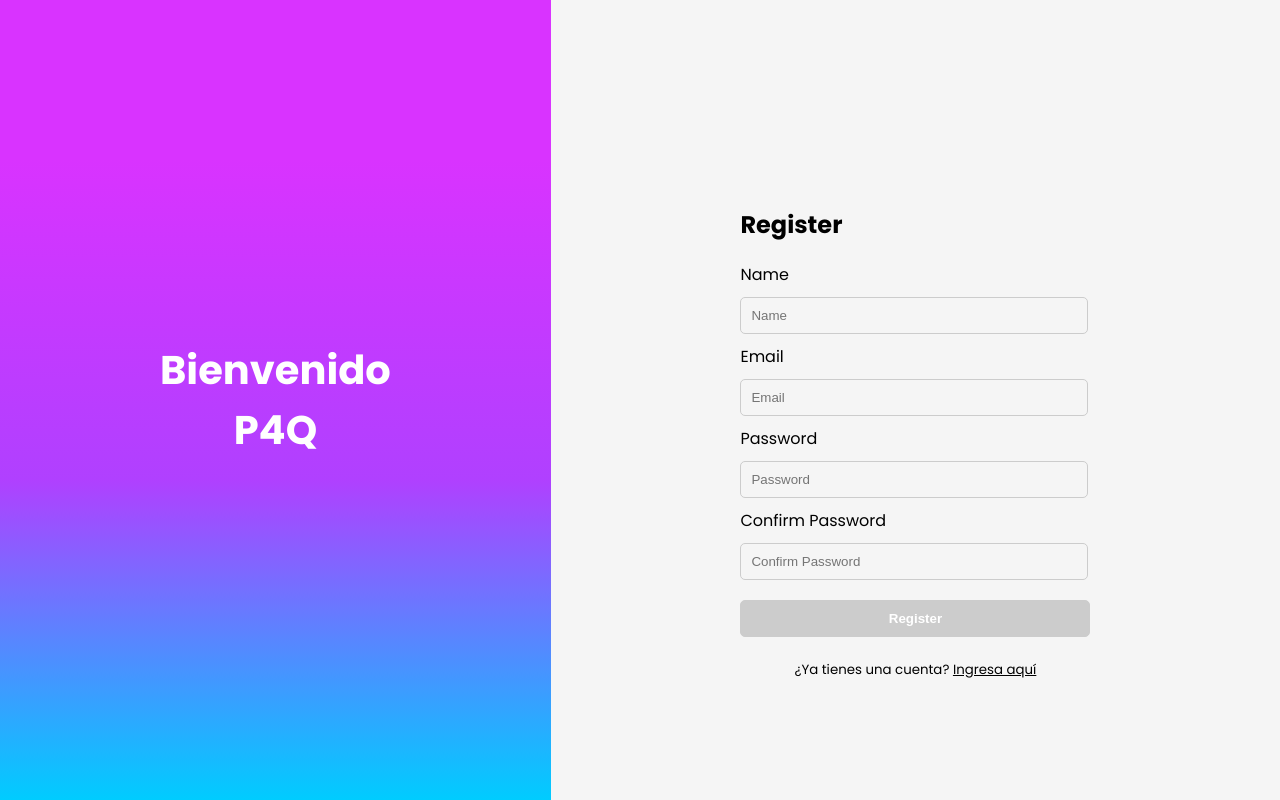
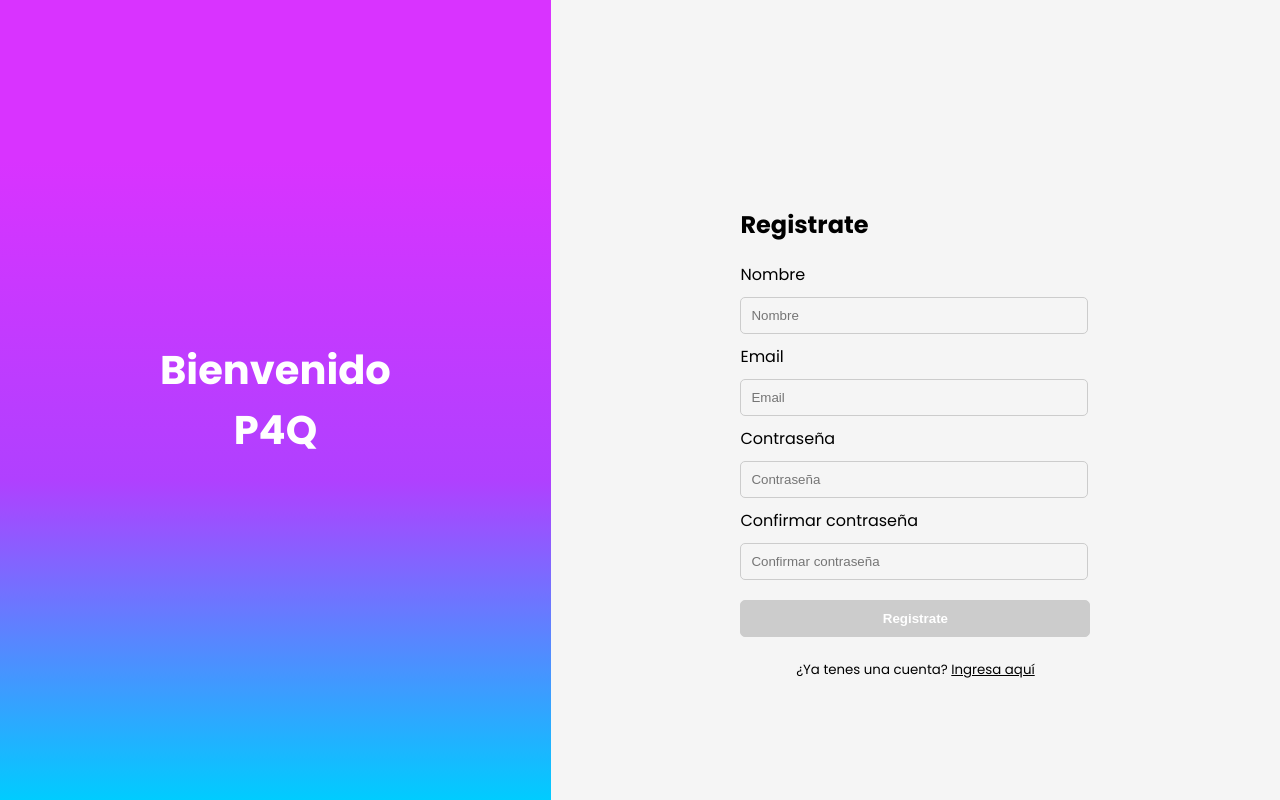
Before and after one commit to MartinCaraballo/P4Q_Frontend, an Angular app: page /register in a window 1280 px wide. Built offline with nearby package versions, Linux system fonts and the light colour scheme; a web font is replaced by a local one.

Commit message:
fix: auth lenguage

```diff
--- a/src/app/Features/auth/login/login.component.html
+++ b/src/app/Features/auth/login/login.component.html
@@ -5,7 +5,7 @@
 
   <div class="right__content">
     <div class="login">
-      <h2>Login</h2>
+      <h2>Inicia Sesión</h2>
 
       <form class="login__form" [formGroup]="loginForm" (ngSubmit)="onSubmit()">
         <div class="form-group">
@@ -20,19 +20,19 @@
         </div>
 
         <div class="form-group">
-          <label for="password">Password</label> <br />
-          <input type="password" id="password" name="password" placeholder="Value" formControlName="password" required/> <br />
+          <label for="password">Contraseña</label> <br />
+          <input type="password" id="password" name="password" placeholder="Contraseña" formControlName="password" required/> <br />
           <div *ngIf="loginForm.get('password')?.hasError('required') && loginForm.get('password')?.touched" class="error-message">
-            Password es requerido
+            Contraseña es requerido
           </div>
         </div>
 
         <div class="form-group">
-          <button type="submit" [disabled]="!loginForm.valid">Login</button>
+          <button type="submit" [disabled]="!loginForm.valid">Iniciar Sesión</button>
         </div>
 
         <div class="form-group" style="text-align: center;">
-          <p style="font-size: 10pt;">¿No tenes una cuenta todavia? <a class="register__link" (click)="onClickRegister()">Registrate</a></p>
+          <p style="font-size: 10pt;">¿No tenes una cuenta todavía? <a class="register__link" (click)="onClickRegister()">Registrate</a></p>
         </div>
       </form>
     </div>
--- a/src/app/Features/auth/register/register.component.html
+++ b/src/app/Features/auth/register/register.component.html
@@ -5,17 +5,17 @@
 
   <div class="right__content">
     <div class="register">
-      <h2>Register</h2>
+      <h2>Registrate</h2>
 
       <form class="register__form" [formGroup]="registerForm" (ngSubmit)="onSubmit()">
         <div class="form-group">
-          <label for="name">Name</label> <br />
-          <input type="text" id="name" name="name" placeholder="Name" formControlName="name" required/> <br />
+          <label for="name">Nombre</label> <br />
+          <input type="text" id="name" name="name" placeholder="Nombre" formControlName="name" required/> <br />
           <div *ngIf="registerForm.get('name')?.hasError('required') && registerForm.get('name')?.touched" class="error-message">
-            Name es requerido
+            Nombre es requerido
           </div>
           <div *ngIf="registerForm.get('name')?.hasError('minlength') && registerForm.get('name')?.touched" class="error-message">
-            Name debe tener al menos 3 caracteres
+            Nombre debe tener al menos 3 caracteres
           </div>
         </div>
 
@@ -31,21 +31,21 @@
         </div>
 
         <div class="form-group">
-          <label for="password">Password</label> <br />
-          <input type="password" id="password" name="password" placeholder="Password" formControlName="password" required/> <br />
+          <label for="password">Contraseña</label> <br />
+          <input type="password" id="password" name="password" placeholder="Contraseña" formControlName="password" required/> <br />
           <div *ngIf="registerForm.get('password')?.hasError('required') && registerForm.get('password')?.touched" class="error-message">
-            Password es requerido
+            Contraseña es requerido
           </div>
           <div *ngIf="registerForm.get('password')?.hasError('minlength') && registerForm.get('password')?.touched" class="error-message">
-            Password debe tener al menos 6 caracteres
+            La contraseña debe tener al menos 6 caracteres
           </div>
         </div>
 
         <div class="form-group">
-          <label for="confirmPassword">Confirm Password</label> <br />
-          <input type="password" id="confirmPassword" name="confirmPassword" placeholder="Confirm Password" formControlName="confirmPassword" required/> <br />
+          <label for="confirmPassword">Confirmar contraseña</label> <br />
+          <input type="password" id="confirmPassword" name="confirmPassword" placeholder="Confirmar contraseña" formControlName="confirmPassword" required/> <br />
           <div *ngIf="registerForm.get('confirmPassword')?.hasError('required') && registerForm.get('confirmPassword')?.touched" class="error-message">
-            Confirmar Password es requerido
+            Confirmar Contraseña es requerido
           </div>
           <div *ngIf="registerForm.hasError('passwordMismatch') && registerForm.get('confirmPassword')?.touched" class="error-message">
             Las contraseñas no coinciden
@@ -54,11 +54,11 @@
 
 
         <div class="form-group">
-          <button type="submit" [disabled]="!registerForm.valid">Register</button>
+          <button type="submit" [disabled]="!registerForm.valid">Registrate</button>
         </div>
 
         <div class="form-group" style="text-align: center;">
-          <p style="font-size: 10pt;">¿Ya tienes una cuenta? <a class="register__link" (click)="onClickLogin()">Ingresa aquí</a></p>
+          <p style="font-size: 10pt;">¿Ya tenes una cuenta? <a class="register__link" (click)="onClickLogin()">Ingresa aquí</a></p>
         </div>
       </form>
     </div>
```
